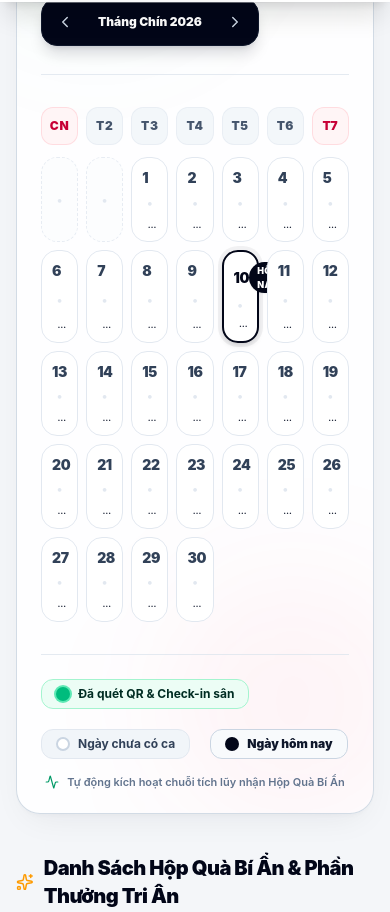
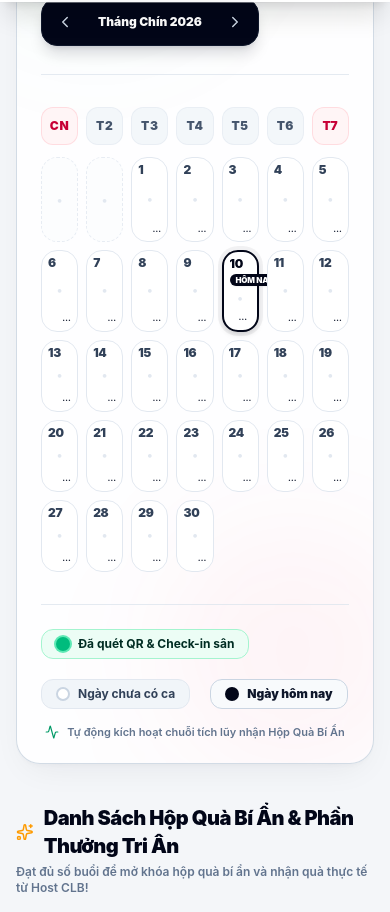
Before and after one commit to phamanhduc8577-hash/badminton-hub, a React (Vite) app in the folder frontend/: page /loyalty in a window 390 px wide. Shown: the part 842-1754 px from the top of the page. Built offline with nearby package versions, Linux system fonts and the light colour scheme; no server answers.

Commit message:
fix: mobile layout alignment for member badges and loyalty calendar today tag

```diff
--- a/frontend/src/views/LoyaltyView.tsx
+++ b/frontend/src/views/LoyaltyView.tsx
@@ -462,7 +462,7 @@
               return (
                 <div
                   key={dateKey}
-                  className={`min-h-[85px] sm:min-h-[105px] rounded-2xl p-2.5 sm:p-3 flex flex-col justify-between transition-all duration-200 border relative group ${
+                  className={`min-h-[72px] sm:min-h-[105px] rounded-2xl p-1.5 sm:p-3 flex flex-col justify-between transition-all duration-200 border relative group ${
                     isAttended
                       ? 'bg-gradient-to-br from-emerald-500 via-teal-600 to-emerald-600 text-white border-emerald-400 shadow-lg shadow-emerald-600/20 hover:scale-[1.03] hover:shadow-xl hover:z-20'
                       : isToday
@@ -471,9 +471,9 @@
                   }`}
                 >
                   {/* Top Bar of Cell */}
-                  <div className="flex items-center justify-between">
+                  <div className="flex flex-col sm:flex-row sm:items-center sm:justify-between gap-1 items-start">
                     <span
-                      className={`text-sm sm:text-base font-black tracking-tight ${
+                      className={`text-xs sm:text-base font-black tracking-tight leading-none ${
                         isAttended ? 'text-white' : isToday ? 'text-slate-950' : 'text-slate-700 group-hover:text-slate-950'
                       }`}
                     >
@@ -482,7 +482,7 @@
 
                     {isToday && (
                       <span
-                        className={`text-[9px] font-black uppercase px-2 py-0.5 rounded-full tracking-wider shadow-xs ${
+                        className={`text-[8px] sm:text-[9px] font-black uppercase px-1.5 sm:px-2 py-0.5 rounded-md tracking-tight leading-none whitespace-nowrap shadow-xs ${
                           isAttended ? 'bg-white text-emerald-900' : 'bg-slate-950 text-white'
                         }`}
                       >
@@ -491,7 +491,7 @@
                     )}
 
                     {isAttended && !isToday && (
-                      <span className="text-xs animate-pulse">✨</span>
+                      <span className="text-[10px] sm:text-xs animate-pulse hidden sm:inline">✨</span>
                     )}
                   </div>
 
--- a/frontend/src/views/MemberListView.tsx
+++ b/frontend/src/views/MemberListView.tsx
@@ -387,7 +387,7 @@
 
                     <td className="py-3.5 px-3">
                       <span
-                        className={`text-[10px] font-bold px-2 py-0.5 rounded-md ${
+                        className={`text-[10px] font-bold px-2 py-0.5 rounded-md inline-block whitespace-nowrap text-center ${
                           m.gender === 'FEMALE'
                             ? 'bg-rose-50 text-rose-700 border border-rose-200'
                             : 'bg-blue-50 text-blue-700 border border-blue-200'
@@ -399,21 +399,21 @@
 
                     <td className="py-3.5 px-3">
                       {m.role === 'HOST' ? (
-                        <span className="text-[10px] font-bold px-2.5 py-1 rounded-full bg-slate-900 text-white shadow-2xs">
+                        <span className="text-[10px] font-bold px-2.5 py-1 rounded-full bg-slate-900 text-white shadow-2xs inline-block whitespace-nowrap text-center">
                           Quản trị viên
                         </span>
                       ) : m.membershipType === 'FIXED' ? (
-                        <span className="text-[10px] font-bold px-2.5 py-1 rounded-full bg-emerald-50 text-emerald-800 border border-emerald-200 flex items-center gap-1 w-fit">
-                          <CheckCircle2 size={12} className="text-emerald-600" />
+                        <span className="text-[10px] font-bold px-2.5 py-1 rounded-full bg-emerald-50 text-emerald-800 border border-emerald-200 flex items-center gap-1 w-fit whitespace-nowrap">
+                          <CheckCircle2 size={12} className="text-emerald-600 shrink-0" />
                           <span>Cố định (Chính thức)</span>
                         </span>
                       ) : m.membershipType === 'PENDING_FIXED' ? (
-                        <span className="text-[10px] font-bold px-2.5 py-1 rounded-full bg-amber-50 text-amber-800 border border-amber-300 flex items-center gap-1 w-fit animate-pulse">
-                          <Clock size={12} className="text-amber-600" />
+                        <span className="text-[10px] font-bold px-2.5 py-1 rounded-full bg-amber-50 text-amber-800 border border-amber-300 flex items-center gap-1 w-fit animate-pulse whitespace-nowrap">
+                          <Clock size={12} className="text-amber-600 shrink-0" />
                           <span>Chờ Host duyệt</span>
                         </span>
                       ) : (
-                        <span className="text-[10px] font-bold px-2.5 py-1 rounded-full bg-slate-100 text-slate-700 border border-slate-200 flex items-center gap-1 w-fit">
+                        <span className="text-[10px] font-bold px-2.5 py-1 rounded-full bg-slate-100 text-slate-700 border border-slate-200 flex items-center gap-1 w-fit whitespace-nowrap">
                           <span>Vãng lai</span>
                         </span>
                       )}
```
